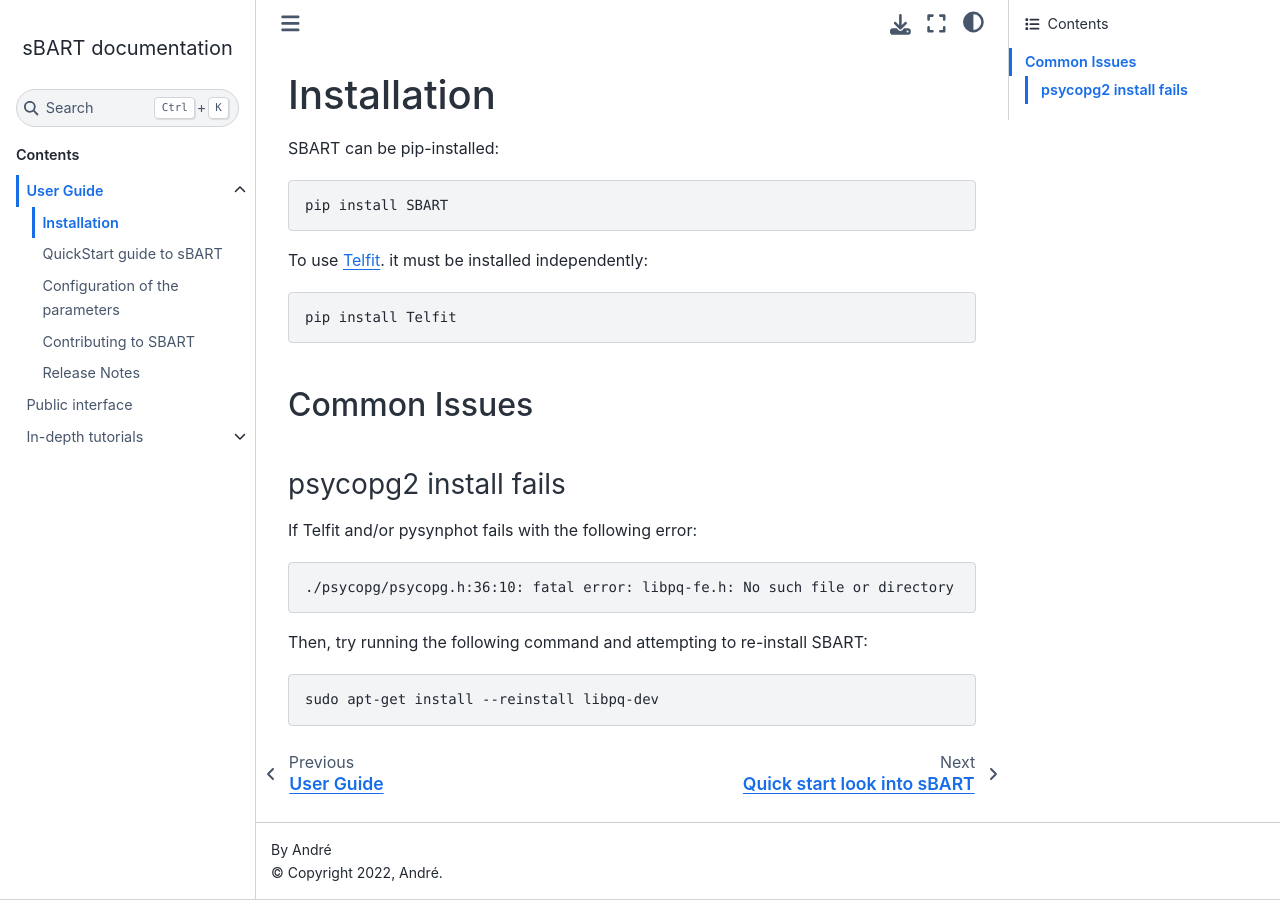
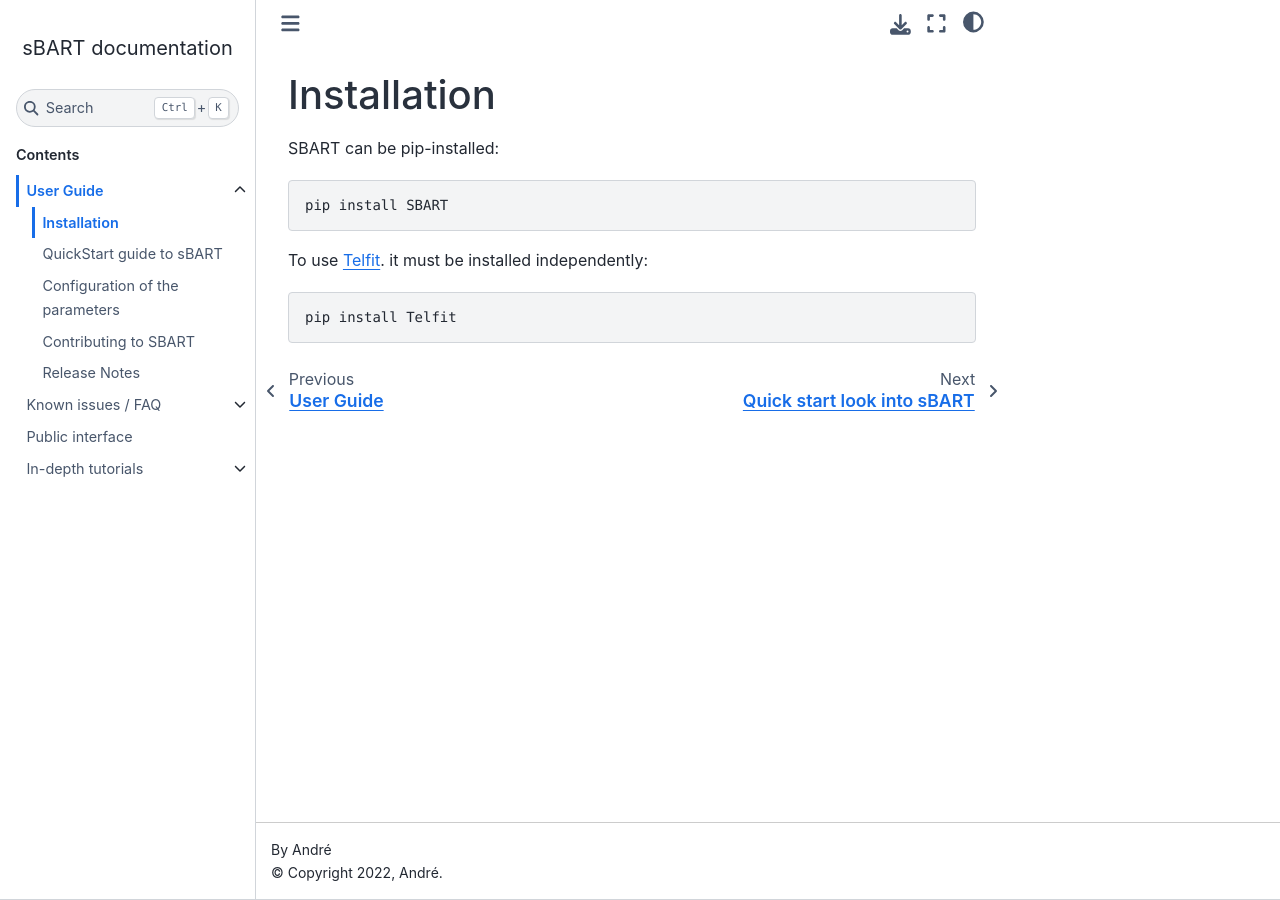
Before and after one commit to iastro-pt/sBART, a Sphinx documentation site: the page built from docs/user_guides/installation.rst, in a window 1280 px wide. Built offline with Sphinx 7.4.7 and the Sphinx Book theme 1.1.4, drawn with Linux system fonts in a browser that asks for light colours; pages that are not in the unit, such as notebooks, are missing from menus.

Commit message:
improving docs

```diff
--- a/docs/index.rst
+++ b/docs/index.rst
@@ -16,6 +16,7 @@
    :caption: Contents
 
          User Guide <guide>
+         Known issues / FAQ <Known_issues>
          Public interface <api/index>
          In-depth tutorials <tutorials/index>
 
--- a/docs/user_guides/installation.rst
+++ b/docs/user_guides/installation.rst
@@ -14,24 +14,3 @@
 .. code-block:: console
 
     pip install Telfit
-
-
-Common Issues
-================
-
-
-psycopg2 install fails
----------------------------
-
-If Telfit and/or pysynphot fails with the following error:
-
-.. code-block:: console
-
-    ./psycopg/psycopg.h:36:10: fatal error: libpq-fe.h: No such file or directory
-
-
-Then, try running the following command and attempting to re-install SBART:
-
-.. code-block:: console
-
-    sudo apt-get install --reinstall libpq-dev
```
Also changed, not shown: docs/Known_issues.rst (added, +11 -0 lines).
